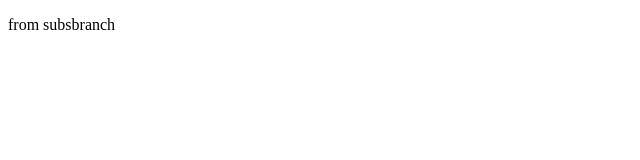
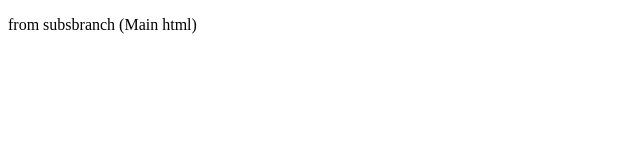
Before and after one commit to PavanS74/gitLearing, a plain HTML site: page index2.html in a window 1280 px wide. Shown: the whole page, without its empty margins (0-640 px from the left). Drawn offline with Linux system fonts and the light colour scheme.

Commit message:
added main

```diff
--- a/index2.html
+++ b/index2.html
@@ -6,6 +6,6 @@
     <title>Document</title>
 </head>
 <body>
-    <p>from subsbranch</p>
+    <p>from subsbranch (Main html)</p>
 </body>
 </html>
```
